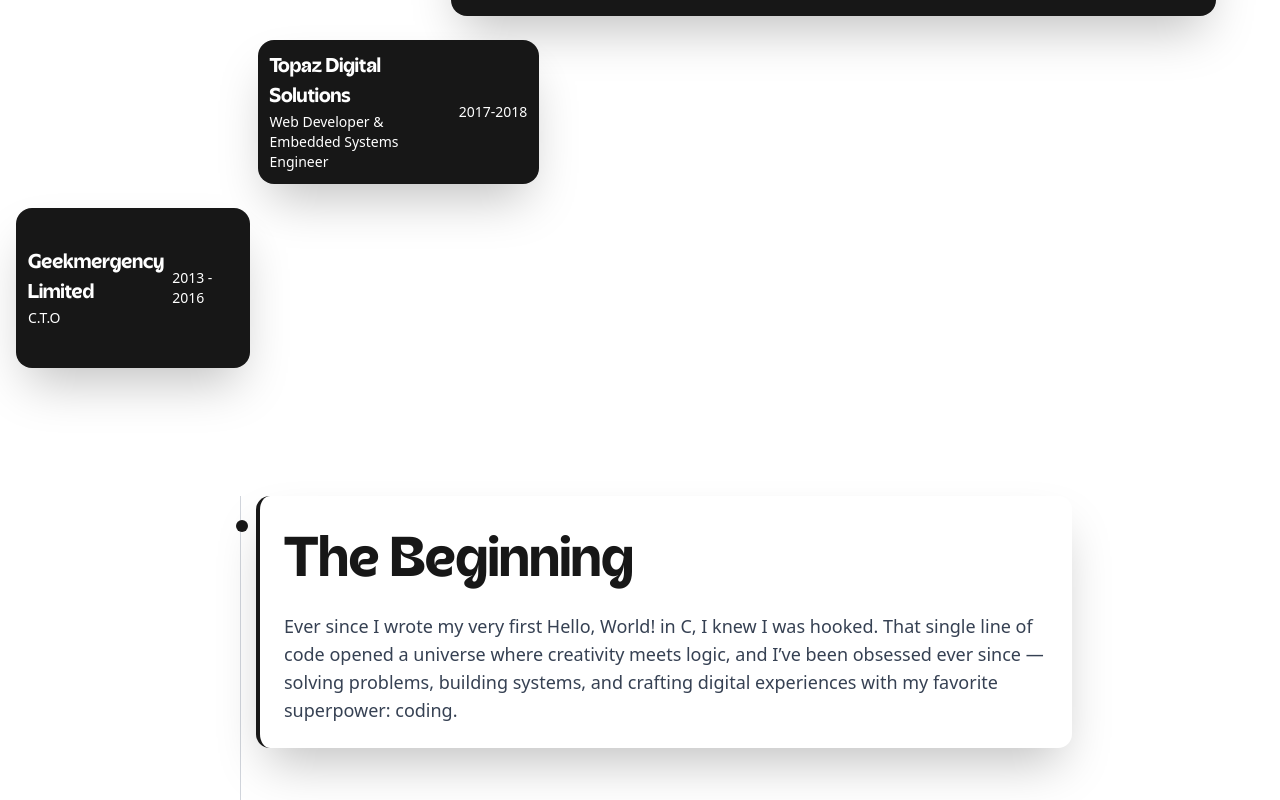
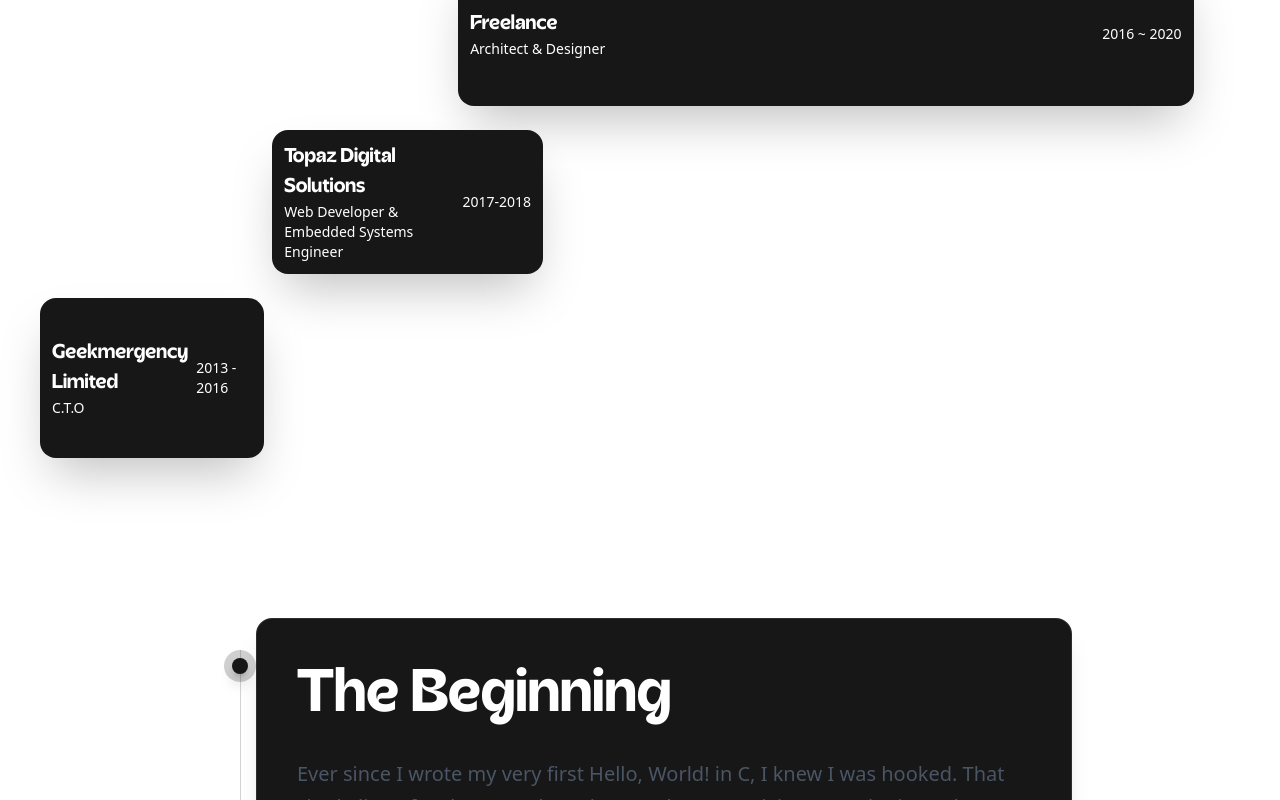
Before and after one commit to kimani-kabiria/itsalvin.xyz, a Next.js app: page /about in a window 1280 px wide. Shown: the part 2000-2800 px from the top of the page. Built offline with nearby package versions, Linux system fonts and the light colour scheme.

Commit message:
feat: fixed some ui and animation on about page for experience

```diff
--- a/src/app/about/page.tsx
+++ b/src/app/about/page.tsx
@@ -4,7 +4,7 @@
 
 export default function About(){
     return (
-        <div>
+        <div className="px-6">
             <AboutHero />
             <Experience />
             <Storyline />
--- a/src/content/about/Experience.tsx
+++ b/src/content/about/Experience.tsx
@@ -4,7 +4,7 @@
     const experiences = [
         { company: "Unbxd Creative Lab", role: "Co-Founder", years: "2022 ~", row: 1, colStart: 21, colSpan: 6 },
         { company: "Co-operative Bank of Kenya", role: "Full Stack Software Engineer", years: "May 2020 ~ ", row: 2, colStart: 12, colSpan: 10 },
-        { company: "Freelance", role: "Architect & Designer", years: "2016 ~", row: 3, colStart: 10, colSpan: 16 },
+        { company: "Freelance", role: "Architect & Designer", years: "2016 ~ 2020", row: 3, colStart: 10, colSpan: 16 },
         { company: "Topaz Digital Solutions", role: "Web Developer & Embedded Systems Engineer", years: "2017-2018", row: 4, colStart: 6, colSpan: 6 },
         { company: "Geekmergency Limited", role: "C.T.O", years: "2013 - 2016", row: 5, colStart: 1, colSpan: 5 },
     ];
@@ -16,7 +16,7 @@
                     {experiences.map((exp, index) => (
                         <div
                             key={index}
-                            className="flex items-center justify-between rounded-2xl bg-primary p-3 text-white shadow-2xl hover:shadow-xl"
+                            className="flex items-center justify-between rounded-2xl bg-primary dark:bg-primary/40 p-3 text-white shadow-2xl hover:shadow-xl"
                             style={{
                                 gridRow: `${exp.row} / ${exp.row}`,
                                 gridColumn: `${exp.colStart} / span ${exp.colSpan}`,
--- a/src/content/about/Storyline.tsx
+++ b/src/content/about/Storyline.tsx
@@ -1,42 +1,121 @@
 "use client";
 
+import { motion, useScroll, useTransform } from "motion/react"; // Fixed import
+import { useRef } from "react";
+
 export function Storyline() {
+  const containerRef = useRef<HTMLDivElement>(null);
+
+  const { scrollYProgress } = useScroll({
+    target: containerRef,
+    offset: ["start end", "end start"],
+  });
+
+  const lineHeight = useTransform(scrollYProgress, [0, 1], ["0%", "100%"]);
 
   const StorylineData = [
     {
       title: "The Beginning",
-            description: "Ever since I wrote my very first Hello, World! in C, I knew I was hooked. That single line of code opened a universe where creativity meets logic, and I’ve been obsessed ever since — solving problems, building systems, and crafting digital experiences with my favorite superpower: coding.",
+      description:
+        "Ever since I wrote my very first Hello, World! in C, I knew I was hooked. That single line of code opened a universe where creativity meets logic, and I’ve been obsessed ever since — solving problems, building systems, and crafting digital experiences with my favorite superpower: coding.",
     },
     {
       title: "The Journey",
-            description: "Over the past 10 years, that passion has taken me through every corner of product design and development — from solution architecture and front-end engineering to UI design and user experience strategy. Today, I channel that experience into creating end-to-end solutions at Unbxd Creative Lab, helping clients turn ideas into products that scale.",
+      description:
+        "Over the past 10 years, that passion has taken me through every corner of product design and development — from solution architecture and front-end engineering to UI design and user experience strategy. Today, I channel that experience into creating end-to-end solutions at Unbxd Creative Lab, helping clients turn ideas into products that scale.",
     },
     {
       title: "Beyond the Screen",
-            description: "But I’m not just about pixels and code. Away from the screen, I’m a big Formula 1 fan (a proud Ferrari Tifosi), and I love exploring the world with my partner — chasing new experiences, new places, and maybe the perfect espresso.",
+      description:
+        "But I’m not just about pixels and code. Away from the screen, I’m a big Formula 1 fan (a proud Ferrari Tifosi), and I love exploring the world with my partner — chasing new experiences, new places, and maybe the perfect espresso.",
     },
     {
       title: "The Drive",
-            description: "At my core, I’m driven by curiosity — whether it’s exploring how to make a system more elegant or finding the best track-side view at Monza.",
+      description:
+        "At my core, I’m driven by curiosity — whether it’s exploring how to make a system more elegant or finding the best track-side view at Monza.",
     },
   ];
 
+  const itemVariants = {
+    hidden: { opacity: 0, y: 60 },
+    visible: {
+      opacity: 1,
+      y: 0,
+      transition: {
+        duration: 0.6,
+        ease: [0.6, 0.01, 0, 0.9] as const,
+      },
+    },
+  };
+
   return (
-        <div className="relative w-full py-16 flex flex-col items-center">
+    <div ref={containerRef} className="relative w-full py-24 flex flex-col items-center">
       <div className="max-w-4xl w-full px-4">
         <div className="relative">
-                    <div className="absolute left-4 md:left-8 top-0 bottom-0 w-px bg-gray-300 dotted-line"></div>
-                    <div className="ml-8 md:ml-12 space-y-16">
-                        {StorylineData.map((data, index) => (
-                            <div key={index} className="relative bg-white p-6 rounded-xl shadow-2xl hover:shadow-xl border-l-4 border-primary">
-                                <div className="absolute -left-4 md:-left-6 top-6 w-3 h-3 bg-primary rounded-full pin-dot"></div>
-                                <h3 className="text-[2em] sm:text-[3.5rem] font-semibold text-primary mb-2 text-left font-[family-name:var(--font-acorn-bold)]">
-                                    {data.title}
-                                </h3>
-                                <p className="text-gray-700 text-base md:text-lg">
-                                    {data.description}
-                                </p>
-                            </div>
+          {/* Static background line */}
+          <div className="absolute left-4 md:left-8 top-8 bottom-8 w-px bg-gray-800/20" aria-hidden="true" />
+
+          {/* Animated progress line */}
+          <motion.div
+            className="absolute left-4 md:left-8 top-8 w-px origin-top bg-gradient-to-b from-primary to-primary/60"
+            style={{ scaleY: lineHeight }}
+            aria-hidden="true"
+          />
+
+          <div className="ml-8 md:ml-12 space-y-32">
+            {StorylineData.map((item, index) => (
+              <motion.div
+                key={index}
+                initial="hidden"
+                whileInView="visible"
+                viewport={{ once: true, amount: 0.3, margin: "-100px" }}
+                variants={itemVariants}
+                className="relative will-change-transform"
+                style={{ transform: "translateZ(0)" }}
+              >
+                {/* Pin dot */}
+                <motion.div
+                  initial={{ scale: 0 }}
+                  whileInView={{ scale: 1 }}
+                  viewport={{ once: true }}
+                  transition={{ type: "spring", stiffness: 400, damping: 25, delay: 0.2 }}
+                  className="absolute -left-4 md:-left-6 top-10 z-10 w-4 h-4 bg-primary rounded-full ring-8 ring-primary/20 shadow-lg shadow-primary/40"
+                />
+
+                {/* CARD WITH SUBTLE POP-OUT HOVER */}
+                <motion.div
+                  className="overflow-hidden rounded-2xl border border-white/10 bg-primary dark:bg-primary/5 backdrop-blur-xl p-8 md:p-10 shadow-xl"
+                  whileHover={{
+                    scale: 1.15,
+                    y: -12,
+                    boxShadow: "0 25px 50px -12px rgba(0, 0, 0, 0.35), 0 0 40px rgba(124, 58, 237, 0.3)", // subtle purple glow
+                  }}
+                  transition={{
+                    type: "spring",
+                    stiffness: 400,
+                    damping: 25,
+                  }}
+                  style={{ transform: "translateZ(0)" }} // keep GPU
+                >
+                  <motion.h3
+                    initial={{ opacity: 0, y: 20 }}
+                    whileInView={{ opacity: 1, y: 0 }}
+                    transition={{ delay: 0.3, duration: 0.7 }}
+                    className="text-4xl sm:text-6xl font-bold text-white mb-6 leading-tight font-[family-name:var(--font-acorn-bold)]"
+                  >
+                    {item.title}
+                  </motion.h3>
+
+                  <motion.p
+                    initial={{ opacity: 0 }}
+                    whileInView={{ opacity: 1 }}
+                    transition={{ delay: 0.5, duration: 0.9 }}
+                    className="text-lg md:text-xl text-gray-600 dark:text-gray-300 leading-relaxed"
+                  >
+                    {item.description}
+                  </motion.p>
+                </motion.div>
+              </motion.div>
             ))}
           </div>
         </div>
--- a/tsconfig.json
+++ b/tsconfig.json
@@ -15,7 +15,7 @@
     "moduleResolution": "bundler",
     "resolveJsonModule": true,
     "isolatedModules": true,
-    "jsx": "preserve",
+    "jsx": "react-jsx",
     "incremental": true,
     "plugins": [
       {
@@ -32,7 +32,8 @@
     "next-env.d.ts",
     "**/*.ts",
     "**/*.tsx",
-    ".next/types/**/*.ts"
+    ".next/types/**/*.ts",
+    ".next/dev/types/**/*.ts"
   ],
   "exclude": [
     "node_modules"
```
Also changed, not shown: package.json (+23 -22 lines), 2 other files (tests, documents, lock files or other folders). Lines whose indentation alone changed are shown as unchanged.
